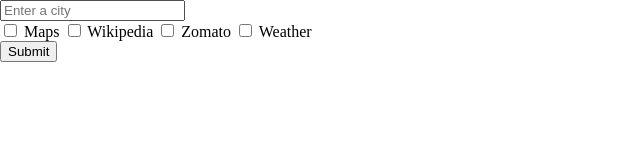
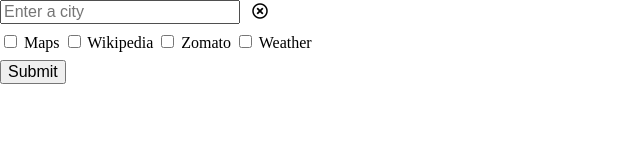
Before and after one commit to sol-idsnake/Travel-App, a website: page index.html in a window 1280 px wide. Shown: the whole page, without its empty margins (0-640 px from the left). Drawn offline with Linux system fonts and the light colour scheme.

Commit message:
minimum styling added

```diff
--- a/index.html
+++ b/index.html
@@ -6,6 +6,7 @@
 	<meta name="description" content="...">
 	<meta name="viewport" content="width=device-width, initial-scale=1.0">
 	<title>Api Hack Capstone</title>
+	<link rel="stylesheet" href="https://use.fontawesome.com/releases/v5.0.12/css/all.css" integrity="sha384-G0fIWCsCzJIMAVNQPfjH08cyYaUtMwjJwqiRKxxE/rx96Uroj1BtIQ6MLJuheaO9" crossorigin="anonymous">
 	<link rel="stylesheet" type="text/css" href="style.css">
 </head>
 <body>
@@ -15,6 +16,7 @@
 			<fieldset>
 				<label for='cityInput'></label>
 				<input id='cityInput' type='text' name='cityInput' placeholder='Enter a city' required>
+				<i class="far fa-times-circle"></i>
 				<div class="radioChecks">
 					<input type='checkbox' value="Maps" id="maps">
 					<label for='maps'>Maps</label>
--- a/style.css
+++ b/style.css
@@ -13,3 +13,17 @@
 	margin: 0;
 	padding: 0;
 }
+
+input[type="text"] {
+    font-size: 100%;
+    margin: 0 .5em .5em 0;
+    width: 15em;
+}
+
+button {
+	font-size: 100%;
+}
+
+.radioChecks {
+	margin: 0 0 .5em 0;
+}
```
